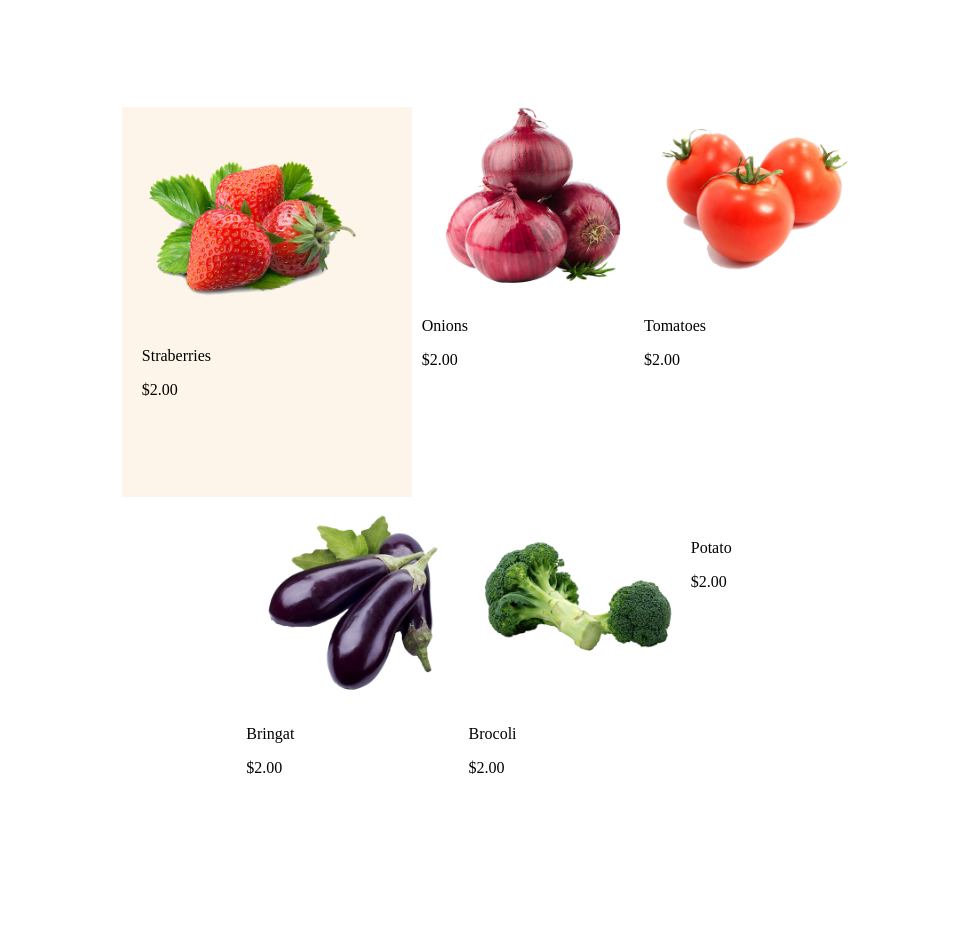
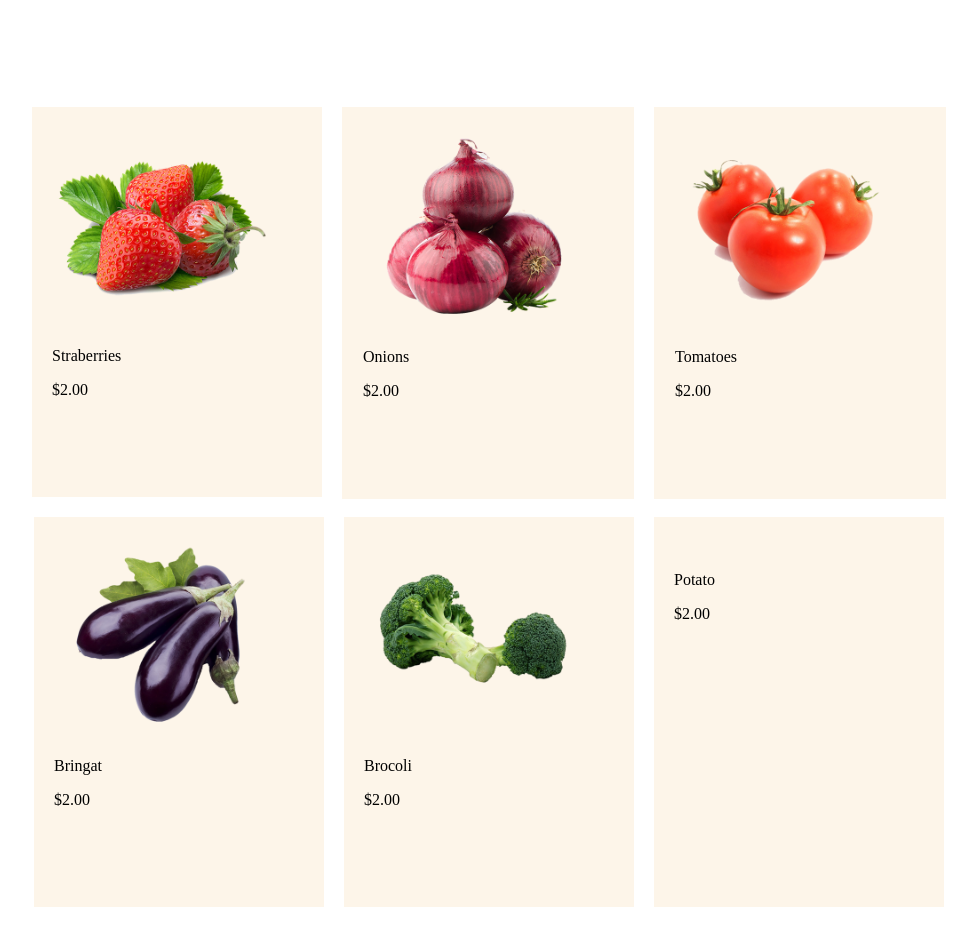
Before and after one commit to Huwaida1990/ORGANIC-PRODUCTS, a plain HTML site: page index.html in a window 1280 px wide. Shown: the part 130-1076 px from the top of the page, without its empty margins (151-1128 px from the left). Before the commit the page ends 1023 px from the top, so only its background shows below. Drawn offline with Linux system fonts and the light colour scheme.

Commit message:
rest ot the vigtable style

```diff
--- a/index.css
+++ b/index.css
@@ -48,3 +48,65 @@ h3 {
 .Straberries:hover {
   background-color: #efb256;
 }
+.Onions {
+  height: 350px;
+  margin-top: 50px;
+  width: 250px;
+  background-color: rgb(253, 245, 233);
+  padding: 20px;
+  margin: 10px;
+  border: 1px solid rgb(253, 245, 233);
+  cursor: pointer;
+}
+.Onions:hover {
+  background-color: #efb256;
+}
+.Tomatoes {
+  height: 350px;
+  margin-top: 50px;
+  width: 250px;
+  background-color: rgb(253, 245, 233);
+  padding: 20px;
+  margin: 10px;
+  border: 1px solid rgb(253, 245, 233);
+  cursor: pointer;
+}
+.Tomatoes:hover {
+  background-color: #efb256;
+}
+.Bringat {
+  height: 350px;
+  margin-top: 50px;
+  width: 250px;
+  background-color: rgb(253, 245, 233);
+  padding: 20px;
+  margin: 10px;
+  cursor: pointer;
+}
+.Bringat:hover {
+  background-color: #efb256;
+}
+.Brocoli {
+  height: 350px;
+  margin-top: 50px;
+  width: 250px;
+  background-color: rgb(253, 245, 233);
+  padding: 20px;
+  margin: 10px;
+  cursor: pointer;
+}
+.Brocoli:hover {
+  background-color: #efb256;
+}
+.Potato {
+  height: 350px;
+  margin-top: 50px;
+  width: 250px;
+  background-color: rgb(253, 245, 233);
+  padding: 20px;
+  margin: 10px;
+  cursor: pointer;
+}
+.Potato:hover {
+  background-color: #efb256;
+}
```
